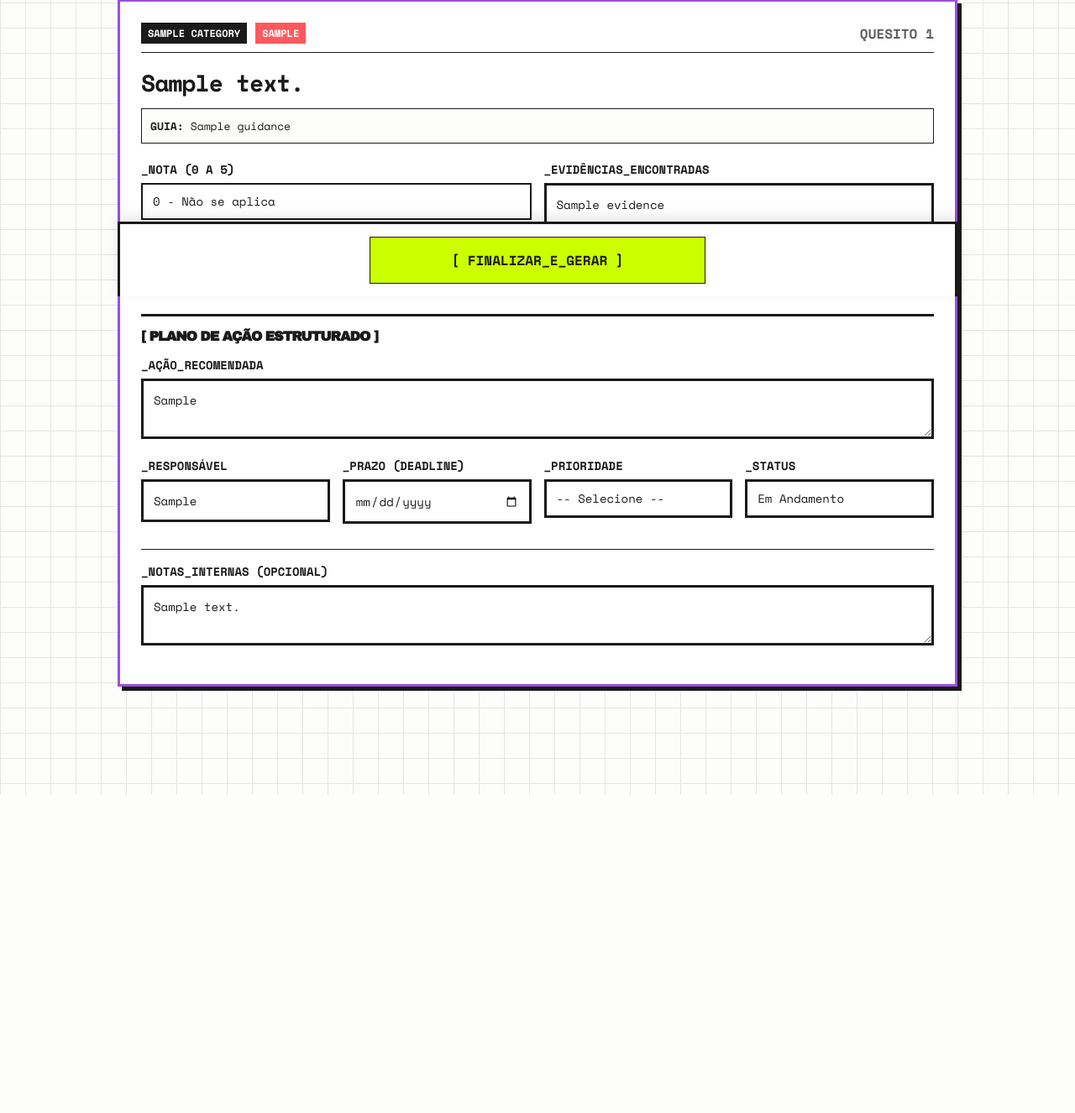
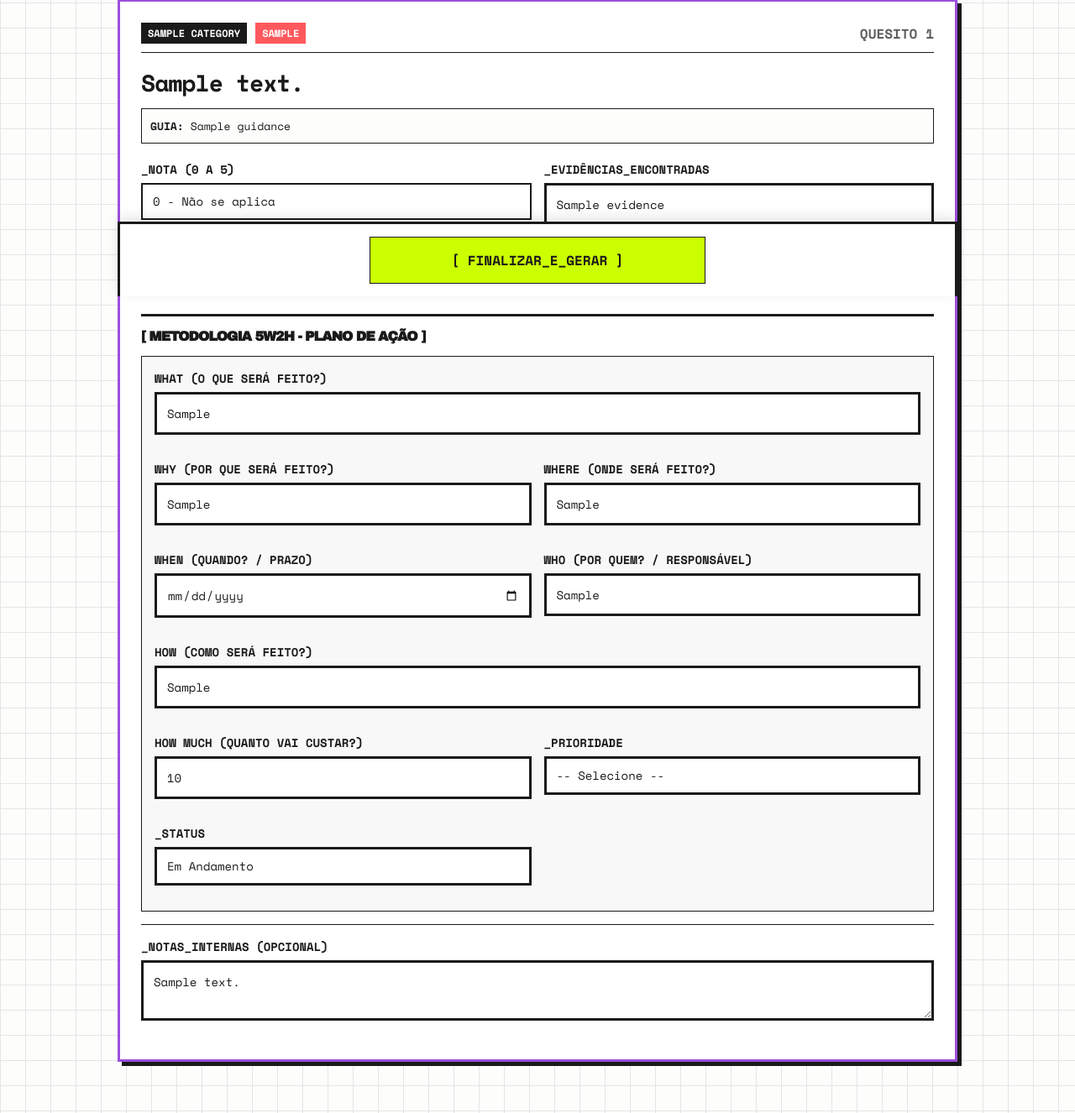
Before and after one commit to Agab01/radar-maturidade-ti, a Flask app: page /assessments/1/answer in a window 1280 px wide. Shown: the part 447-1773 px from the top of the page at 84% size. Before the commit the page ends 1394 px from the top, so only its background shows below. Run offline with Flask 3, Linux system fonts and the light colour scheme; the visitor is signed in with stand-in values (Sample User, id 1); a database or web service that is not in the repository returns one stand-in record (values such as "Sample title"); some libraries are stand-ins or nearby versions.

Commit message:
Adição do plano de ação 5W2H

```diff
--- a/app.py
+++ b/app.py
@@ -661,27 +661,37 @@ def answer_assessment(assessment_id: int):
             qid = q['id']
             score = int(request.form.get(f"score_{qid}", 0))
             evidence = request.form.get(f"evidence_{qid}", "").strip()
-            action_plan = request.form.get(f"action_{qid}", "").strip()
             note = request.form.get(f"note_{qid}", "").strip()
+
             risk_prob = int(request.form.get(f"risk_prob_{qid}", 0))
             risk_impact = int(request.form.get(f"risk_impact_{qid}", 0))
-            action_resp = request.form.get(f"action_resp_{qid}", "").strip()
-            action_deadline = request.form.get(f"action_deadline_{qid}", "").strip()
+
+            action_plan = request.form.get(f"action_{qid}", "").strip() # 1. What
+            action_why = request.form.get(f"action_why_{qid}", "").strip() # 2. Why
+            action_where = request.form.get(f"action_where_{qid}", "").strip() # 3. Where
+            action_deadline = request.form.get(f"action_deadline_{qid}", "").strip() # 4. When
+            action_resp = request.form.get(f"action_resp_{qid}", "").strip() # 5. Who
+            action_how = request.form.get(f"action_how_{qid}", "").strip() # 6. How
+            action_cost = request.form.get(f"action_cost_{qid}", "").strip() # 7. How Much
+
             action_priority = request.form.get(f"action_priority_{qid}", "").strip()
             action_status = request.form.get(f"action_status_{qid}", "A Fazer").strip()
 
             execute_db("""
                 INSERT INTO responses (
                     assessment_id, question_id, score, evidence, action_plan, note, created_at,
-                    risk_probability, risk_impact, action_responsible, action_deadline, action_priority, action_status
-                ) VALUES (%s, %s, %s, %s, %s, %s, %s, %s, %s, %s, %s, %s, %s)
+                    risk_probability, risk_impact, action_responsible, action_deadline, action_priority, action_status,
+                    action_why, action_where, action_how, action_cost
+                ) VALUES (%s, %s, %s, %s, %s, %s, %s, %s, %s, %s, %s, %s, %s, %s, %s, %s, %s)
                 ON CONFLICT(assessment_id, question_id) DO UPDATE SET
                     score=EXCLUDED.score, evidence=EXCLUDED.evidence, action_plan=EXCLUDED.action_plan, note=EXCLUDED.note,
                     risk_probability=EXCLUDED.risk_probability, risk_impact=EXCLUDED.risk_impact, action_responsible=EXCLUDED.action_responsible,
-                    action_deadline=EXCLUDED.action_deadline, action_priority=EXCLUDED.action_priority, action_status=EXCLUDED.action_status
+                    action_deadline=EXCLUDED.action_deadline, action_priority=EXCLUDED.action_priority, action_status=EXCLUDED.action_status,
+                    action_why=EXCLUDED.action_why, action_where=EXCLUDED.action_where, action_how=EXCLUDED.action_how, action_cost=EXCLUDED.action_cost
                 """,
                 (assessment_id, qid, score, evidence, action_plan, note, datetime.now().isoformat(timespec="seconds"),
-                 risk_prob, risk_impact, action_resp, action_deadline, action_priority, action_status)
+                 risk_prob, risk_impact, action_resp, action_deadline, action_priority, action_status,
+                 action_why, action_where, action_how, action_cost)
             )
 
         result = compute_assessment(assessment_id)
--- a/templates/answer_assessment.html
+++ b/templates/answer_assessment.html
@@ -93,24 +93,56 @@
     {% endif %}
 
     <div style="border-top: var(--border-thick); padding-top: 15px; margin-top: 15px;">
-      <h4 style="margin-bottom: 15px;">[ Plano de Ação Estruturado ]</h4>
-      <div class="form-group" style="margin-bottom: 15px;">
-        <label>_AÇÃO_RECOMENDADA</label>
-        <textarea name="action_{{ q.id }}" placeholder="Descreva a ação corretiva..."
-          style="min-height: 60px;">{{ existing.get(q.id)['action_plan'] if existing.get(q.id) else '' }}</textarea>
+      <h4 style="margin-bottom: 15px;">[ Metodologia 5W2H - Plano de Ação ]</h4>
+
+      <div style="background: #f8f8f8; padding: 15px; border: var(--border-thin);">
+        <div class="grid-form" style="grid-template-columns: 1fr 1fr; gap: 15px;">
+
+          <!-- 5W -->
+          <div class="form-group" style="grid-column: 1 / -1;">
+            <label>What (O que será feito?)</label>
+            <input type="text" name="action_{{ q.id }}" placeholder="Ação corretiva..."
+              value="{{ existing.get(q.id)['action_plan'] if existing.get(q.id) else '' }}">
           </div>
 
-      <div class="grid-form" style="grid-template-columns: repeat(auto-fit, minmax(180px, 1fr));">
           <div class="form-group">
-          <label>_RESPONSÁVEL</label>
-          <input type="text" name="action_resp_{{ q.id }}" placeholder="Nome/Setor"
-            value="{{ existing.get(q.id)['action_responsible'] if existing.get(q.id) else '' }}">
+            <label>Why (Por que será feito?)</label>
+            <input type="text" name="action_why_{{ q.id }}" placeholder="Motivo/Justificativa"
+              value="{{ existing.get(q.id)['action_why'] if existing.get(q.id) else '' }}">
           </div>
+
           <div class="form-group">
-          <label>_PRAZO (DEADLINE)</label>
+            <label>Where (Onde será feito?)</label>
+            <input type="text" name="action_where_{{ q.id }}" placeholder="Setor/Sistema"
+              value="{{ existing.get(q.id)['action_where'] if existing.get(q.id) else '' }}">
+          </div>
+
+          <div class="form-group">
+            <label>When (Quando? / Prazo)</label>
             <input type="date" name="action_deadline_{{ q.id }}"
               value="{{ existing.get(q.id)['action_deadline'] if existing.get(q.id) else '' }}">
           </div>
+
+          <div class="form-group">
+            <label>Who (Por quem? / Responsável)</label>
+            <input type="text" name="action_resp_{{ q.id }}" placeholder="Nome/Equipe"
+              value="{{ existing.get(q.id)['action_responsible'] if existing.get(q.id) else '' }}">
+          </div>
+
+          <!-- 2H -->
+          <div class="form-group" style="grid-column: 1 / -1;">
+            <label>How (Como será feito?)</label>
+            <input type="text" name="action_how_{{ q.id }}" placeholder="Passo a passo ou método"
+              value="{{ existing.get(q.id)['action_how'] if existing.get(q.id) else '' }}">
+          </div>
+
+          <div class="form-group">
+            <label>How Much (Quanto vai custar?)</label>
+            <input type="text" placeholder="Ex: R$ 5.000,00 ou Sem Custo" name="action_cost_{{ q.id }}"
+              value="{{ existing.get(q.id)['action_cost'] if existing.get(q.id) else '' }}">
+          </div>
+
+          <!-- Priority & Status -->
           <div class="form-group">
             <label>_PRIORIDADE</label>
             <select name="action_priority_{{ q.id }}">
@@ -126,6 +158,7 @@
                 %}selected{% endif %}>Crítica</option>
             </select>
           </div>
+
           <div class="form-group">
             <label>_STATUS</label>
             <select name="action_status_{{ q.id }}">
@@ -136,6 +169,7 @@
               <option value="Concluído" {% if existing.get(q.id) and existing[q.id]['action_status']=='Concluído'
                 %}selected{% endif %}>Concluído</option>
             </select>
+          </div>
         </div>
       </div>
     </div>
```
Also changed, not shown: templates/view_assessment.html (+118 -99 lines). Lines whose indentation alone changed are shown as unchanged.
